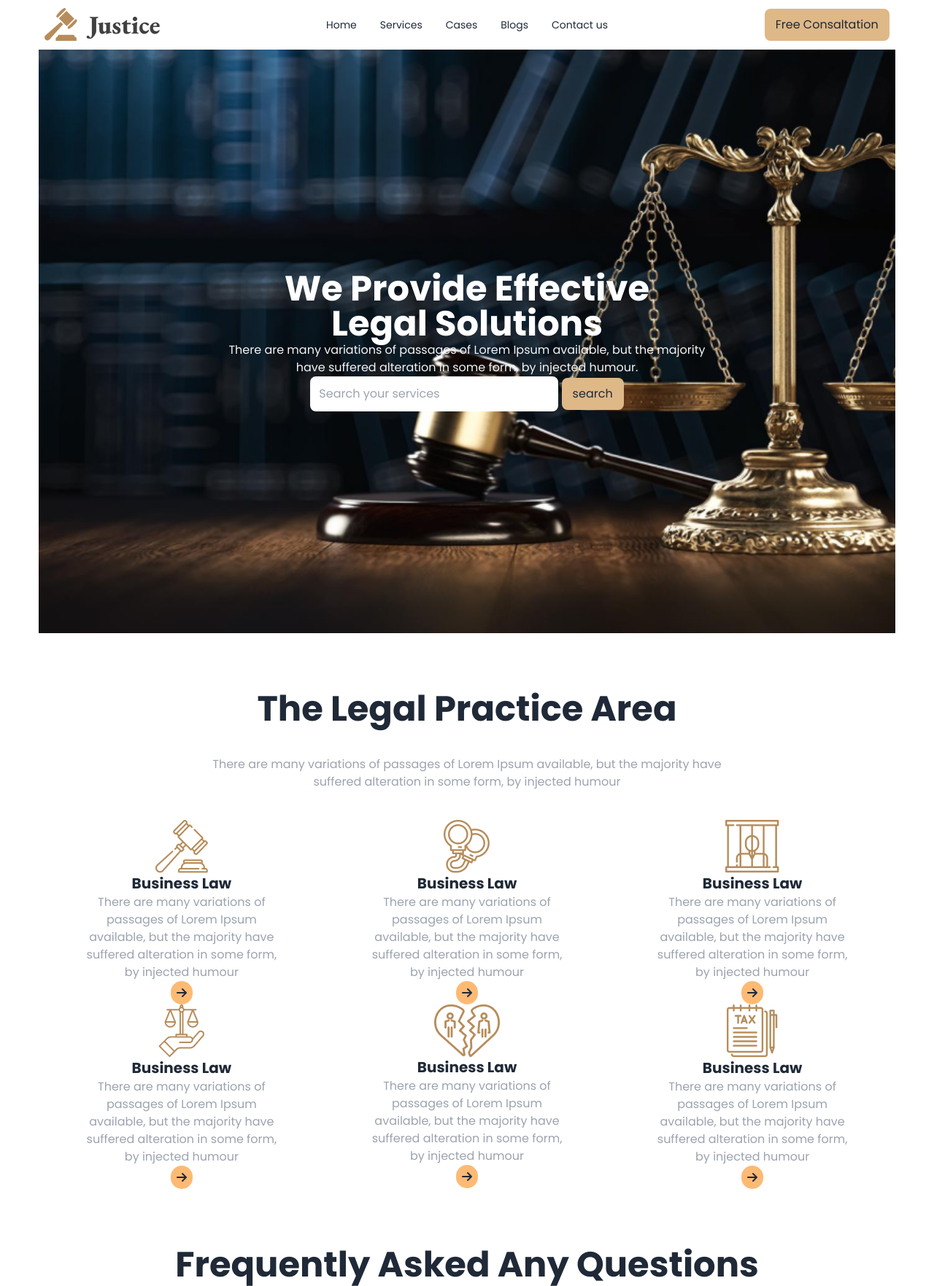
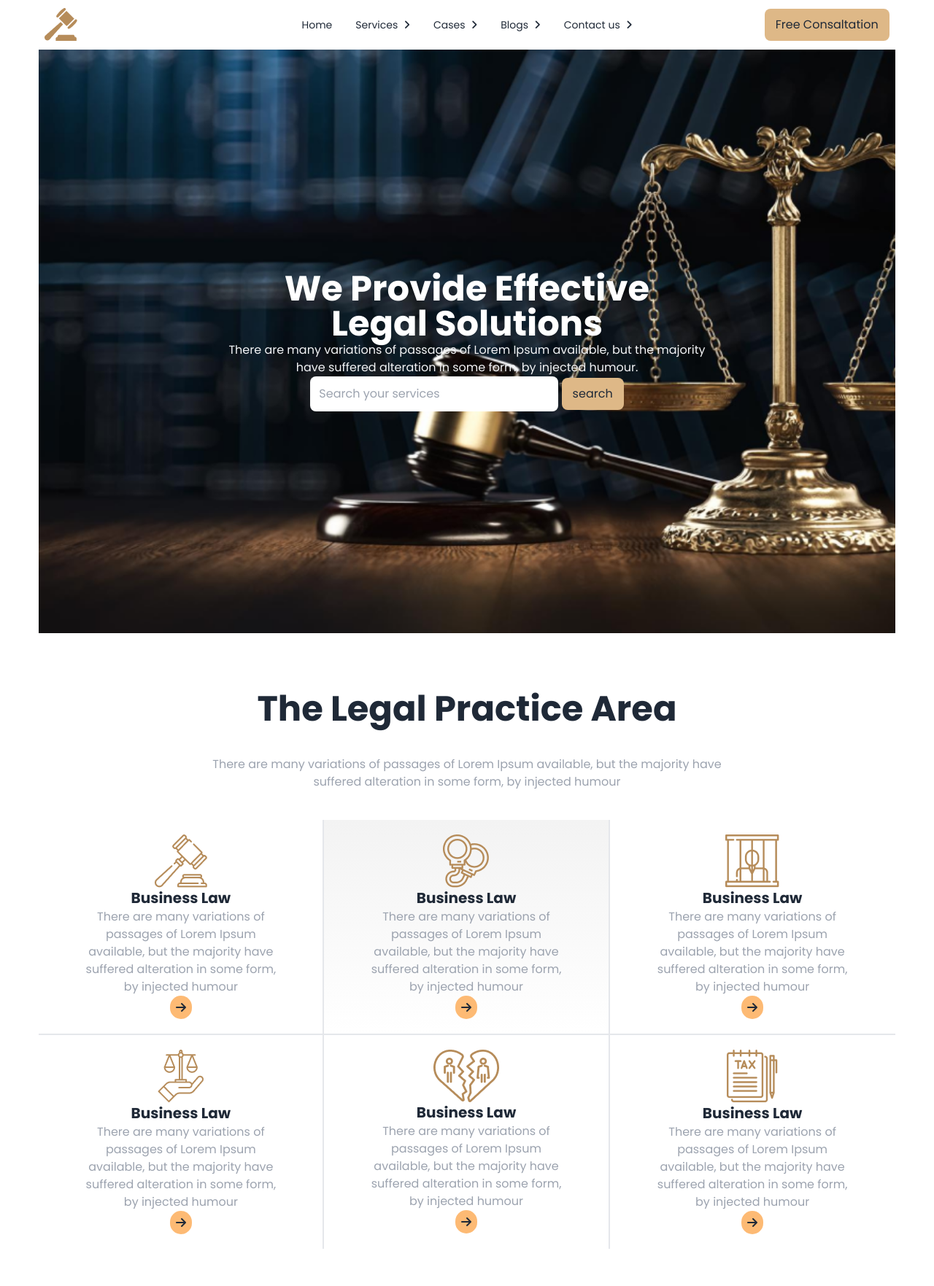
Before and after one commit to Noushinzahan872/legal-solution, a plain HTML site: page index.html in a window 1280 px wide. Shown: the top 1763 px of the page at 73% size. Drawn offline with nearby package versions, Linux system fonts and the light colour scheme.

Commit message:
five commit

```diff
--- a/index.html
+++ b/index.html
@@ -67,17 +67,20 @@
       <li><a>Contact us</a></li>
       </ul>
     </div>
-    <img src="images/logo2.png" alt="">
+    <div>
+    <img src="images/logo.png" alt="">
+    </div>
 
     <!-- <a class="btn btn-ghost text-xl">daisyUI</a> -->
   </div>
   <div class="navbar-center hidden lg:flex">
     <ul class="menu menu-horizontal px-1">
       <li><a>Home</a></li>
-      <li><a>Services</a></li>
-      <li><a>Cases</a></li>
-      <li><a>Blogs</a></li>
-      <li><a>Contact us</a></li>
+      <li><a>Services<i class="fa-solid fa-angle-right"></i></a></li>
+      <li><a>Cases <i class="fa-solid fa-angle-right"></i></a></li>
+      <li><a>Blogs<i class="fa-solid fa-angle-right"></i> </a></i></li>
+      <li><a>Contact us<i class="fa-solid fa-angle-right"></i> </a></i></li>
+
       <!-- <li>
         <details>
           <summary>Parent</summary>
@@ -94,7 +97,7 @@
   </div>
 </div>
                 <!-- banner -->
-<div class="h-screen bg-[url('images/banner.png')] bg-center object-cover bg-cover flex flex-col justify-center items-center">
+<div class="h-screen bg-[url('images/banner.png')] bg-center object-cover  bg-cover flex flex-col justify-center items-center ">
    <div class=" mx-auto my-10 text-center">
   <h1 class="font-bold text-white text-5xl ">We Provide Effective<br> Legal Solutions</h1>
   <p class="text-gray-100  ">There are many variations of passages of Lorem Ipsum available, but the majority<br> have suffered alteration in some form, by injected humour.</p>
@@ -113,37 +116,37 @@
   <p class="text-center text-gray-400 my-10">There are many variations of passages of Lorem Ipsum available, but the majority have<br> suffered alteration in some form, by injected humour</p>
   <div class="grid grid-cols-1 md:grid-cols-2 lg:grid-cols-3">
 
-  <div class=" text-center">
+  <div class=" text-center  lg:border-b-2 lg:border-r-2 p-5">
     <img class="mx-auto text-center" src="images/business.png"alt="">
     <h1 class="font-bold text-xl">Business Law</h1>
     <p class="text-gray-400">There are many variations of<br> passages of Lorem Ipsum <br>available, but the majority have<br> suffered alteration in some form,<br> by injected humour</p>
     <button><i class="fa-solid fa-arrow-right bg-orange-300 rounded-full p-2"></i></button>
   </div>
-  <div class=" text-center">
+  <div class="text-center lg:border-b-2 lg:border-r-2 bg-gradient-to-b from-[#F3F3F3] to-[#f3f3f300] p-5">
     <img class="mx-auto text-center" src="images/criminal.png"alt="">
     <h1 class="font-bold text-xl">Business Law</h1>
     <p class="text-gray-400">There are many variations of<br> passages of Lorem Ipsum <br>available, but the majority have<br> suffered alteration in some form,<br> by injected humour</p>
     <button><i class="fa-solid fa-arrow-right bg-orange-300 rounded-full p-2"></i></button>
   </div>
-  <div class=" text-center">
+  <div class="text-center lg:border-b-2 p-5">
     <img class="mx-auto text-center" src="images/child.png"alt="">
     <h1 class="font-bold text-xl">Business Law</h1>
     <p class="text-gray-400">There are many variations of<br> passages of Lorem Ipsum <br>available, but the majority have<br> suffered alteration in some form,<br> by injected humour</p>
     <button><i class="fa-solid fa-arrow-right bg-orange-300 rounded-full p-2"></i></button>
   </div>
-  <div class=" text-center">
+  <div class=" text-center lg:border-r-2 p-5">
     <img class="mx-auto text-center" src="images/education.png"alt="">
     <h1 class="font-bold text-xl">Business Law</h1>
     <p class="text-gray-400">There are many variations of<br> passages of Lorem Ipsum <br>available, but the majority have<br> suffered alteration in some form,<br> by injected humour</p>
     <button><i class="fa-solid fa-arrow-right bg-orange-300 rounded-full p-2"></i></button>
   </div>
-  <div class=" text-center">
+  <div class=" text-center lg:border-r-2 p-5">
     <img class="mx-auto text-center" src="images/divorce.png"alt="">
     <h1 class="font-bold text-xl">Business Law</h1>
     <p class="text-gray-400">There are many variations of<br> passages of Lorem Ipsum <br>available, but the majority have<br> suffered alteration in some form,<br> by injected humour</p>
     <button><i class="fa-solid fa-arrow-right bg-orange-300 rounded-full p-2"></i></button>
   </div>
-  <div class=" text-center">
+  <div class=" text-center hover:bg-slate-100 p-5">
     <img class="mx-auto text-center"src="images/tax.png"alt="">
     <h1 class="font-bold text-xl">Business Law</h1>
     <p class="text-gray-400">There are many variations of<br> passages of Lorem Ipsum <br>available, but the majority have<br> suffered alteration in some form,<br> by injected humour</p>
```
